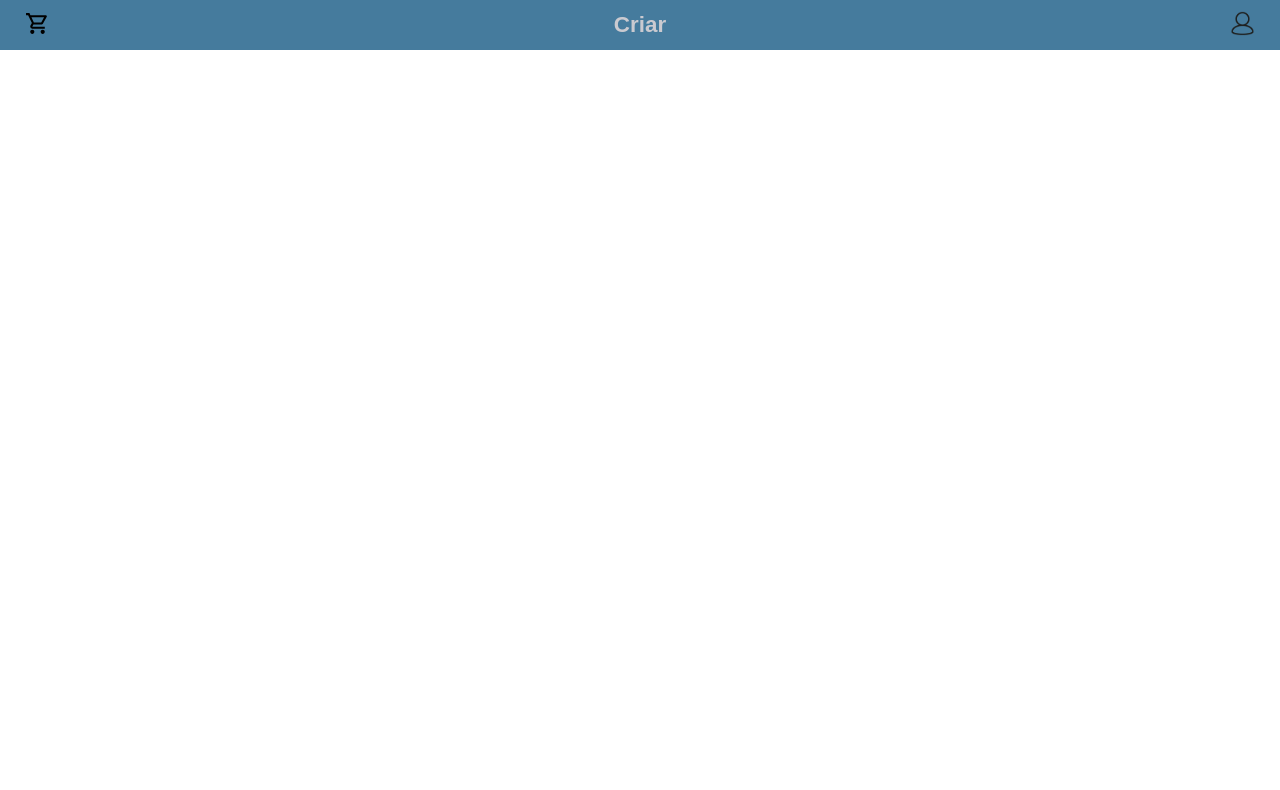
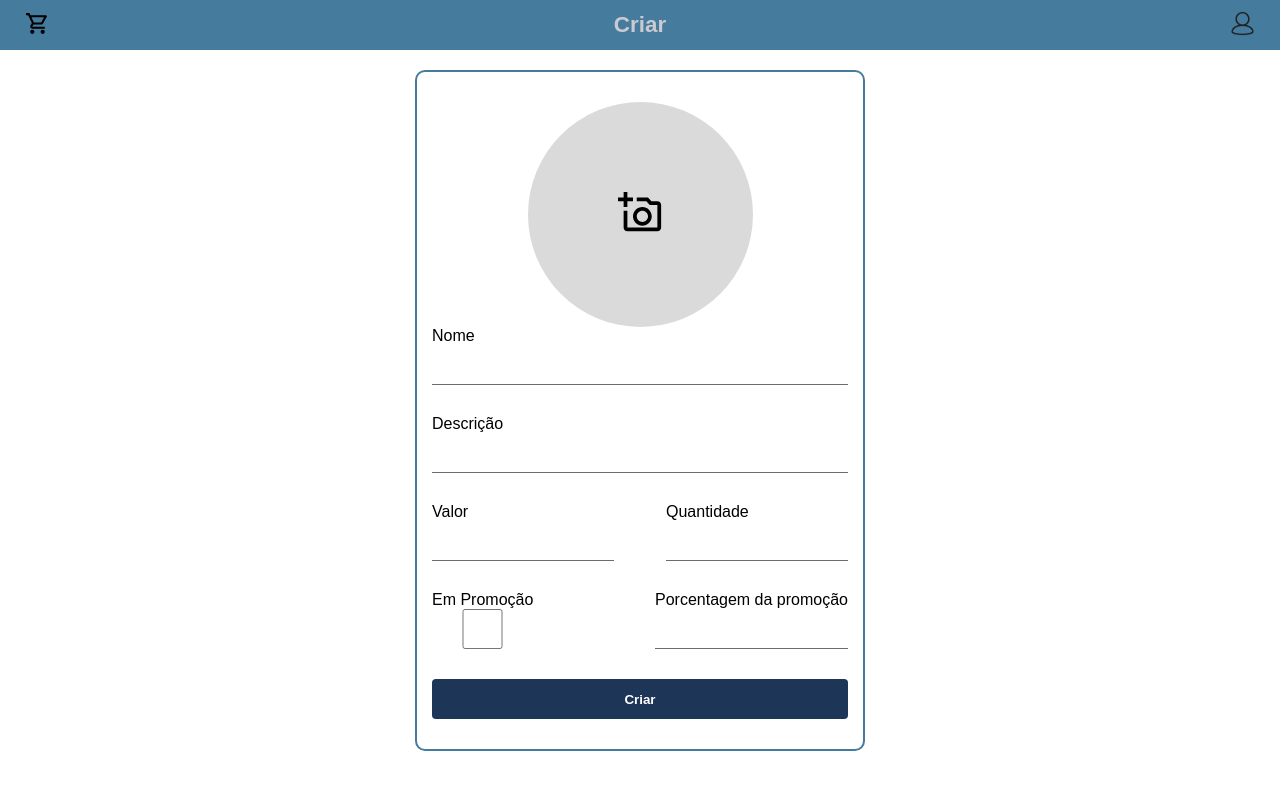
Before and after one commit to Alisson-Py/loja-virtual-frontend, a React (Create React App) app: page /products/create in a window 1280 px wide. Shown: the top 790 px of the page. Built offline with nearby package versions, Linux system fonts and the light colour scheme.

Commit message:
feat: create business rule and html page

```diff
--- a/src/pages/ProductCreate/index.tsx
+++ b/src/pages/ProductCreate/index.tsx
@@ -1,10 +1,156 @@
-import React from 'react';
+import React, { ChangeEvent, useState } from 'react';
 import Header from '../../components/Header';
 
+import './index.css';
+import closeIcon from '../../assets/close-icon.svg';
+import addPhotoIcon from '../../assets/add-photo-icon.svg';
+
 export default function ProductCreate() {
+  const [loading,setLoading] = useState<boolean>(false);
+  const [isVisible,setIsVisible] = useState<boolean>(false);
+  const [file, setFile] = useState<File | null>();
+  const [name, setName] = useState<string>('');
+  const [description, setDescription] = useState<string>('');
+  const [value, setValue] = useState<string>('');
+  const [quantity, setQuantity] = useState<string>('');
+  const [inPromotion, setInPromotion] = useState<number>();
+  const [percent, setPercent] = useState<string>('');
+
+  async function handleCreateProduct() {
+    setLoading(true);
+    const data = new FormData;
+
+    data.append('name', name);
+    data.append('description', description);
+    data.append('value', value);
+    data.append('quantity', quantity);
+    data.append("inPromotion", String(inPromotion));
+    data.append('percent', percent);
+    if (file){
+      data.append('image', file);
+    }
+    console.log(data.getAll('image'));
+
+    setLoading(false);
+  };
+
+  function handleUploadedImg(e: ChangeEvent<HTMLInputElement>) {
+    e.preventDefault();
+    if(!e.target.files) return
+
+    setFile(e.target.files[0]);
+
+    const imgDiv = document.getElementById('img-view');
+    if (!imgDiv) return;
+    imgDiv.style.background = `url(${URL.createObjectURL(e.target.files[0])}) no-repeat center center`;
+    setIsVisible(true);
+  };
+
+  function handleRemoveImg() {
+    setFile(null);
+    const imgDiv = document.getElementById('img-view');
+    if (!imgDiv) return;
+    imgDiv.style.background = ``;
+    setIsVisible(false)
+  };
+
   return (
     <div className="product-create">
       <Header title="Criar"/>
+      <main>
+        <div className="form">
+          <div className="img" id="img-view">
+            <button
+              className={`clear-bg`}
+              id={`${isVisible? '': 'invisible'}`}
+              onClick={handleRemoveImg}
+            >
+              <img src={closeIcon} alt="clear" />
+            </button>
+            <label
+              htmlFor="add-file"
+              id={isVisible? 'invisible': ''}
+            >
+              <img src={addPhotoIcon} alt="add" className="add"/>
+            </label>
+            <input type="file" name="add-file" id="add-file" onChange={handleUploadedImg} />
+          </div>
+
+          <div className="input-text-view">
+            <label htmlFor="">Nome</label> <br/>
+            <input
+              type="text"
+              className="input-text"
+              value={name}
+              onChange={e => setName(e.target.value)}
+            />
+          </div>
+
+          <div className="input-text-view">
+            <label htmlFor="">Descrição</label> <br/>
+            <input
+              type="text"
+              className="input-text"
+              value={description}
+              onChange={e => setDescription(e.target.value)}
+            />
+          </div>
+
+          <div className="input-flex">
+
+            <div className="input-text-view">
+              <label htmlFor="">Valor</label> <br/>
+              <input
+                type="number"
+                className="input-text"
+                value={value}
+                onChange={e => setValue(e.target.value)}
+              />
+            </div>
+
+            <div className="input-text-view">
+              <label htmlFor="">Quantidade</label> <br/>
+              <input
+                type="number"
+                className="input-text"
+                value={quantity}
+                onChange={e => setQuantity(e.target.value)}
+              />
+            </div>
+          </div>
+
+          <div className="input-flex">
+
+            <div className="input-text-view">
+              <label htmlFor="">Em Promoção</label> <br/>
+              <input
+                type="checkbox"
+                className="input-text"
+                onChange={e => setInPromotion(Number(e.target.checked))}
+              />
+            </div>
+
+            <div className="input-text-view">
+              <label htmlFor="">Porcentagem da promoção</label> <br/>
+              <input
+                type="number"
+                className="input-text"
+                value={percent}
+                onChange={e => setPercent(e.target.value)}
+              />
+            </div>
+          </div>
+          <button
+            onClick={handleCreateProduct}
+          >
+            {
+              !loading?
+              <p>Criar</p>:
+              <div className="loading-view"></div>
+            }
+          </button>
+        </div>
+      </main>
     </div>
   );
 };
```
